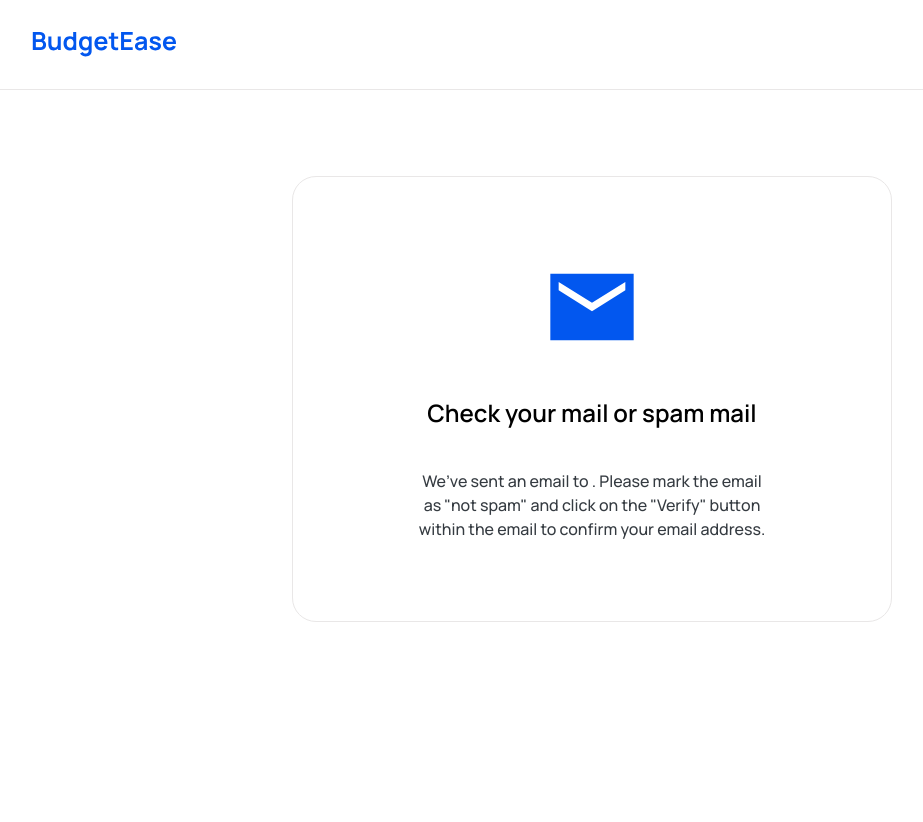
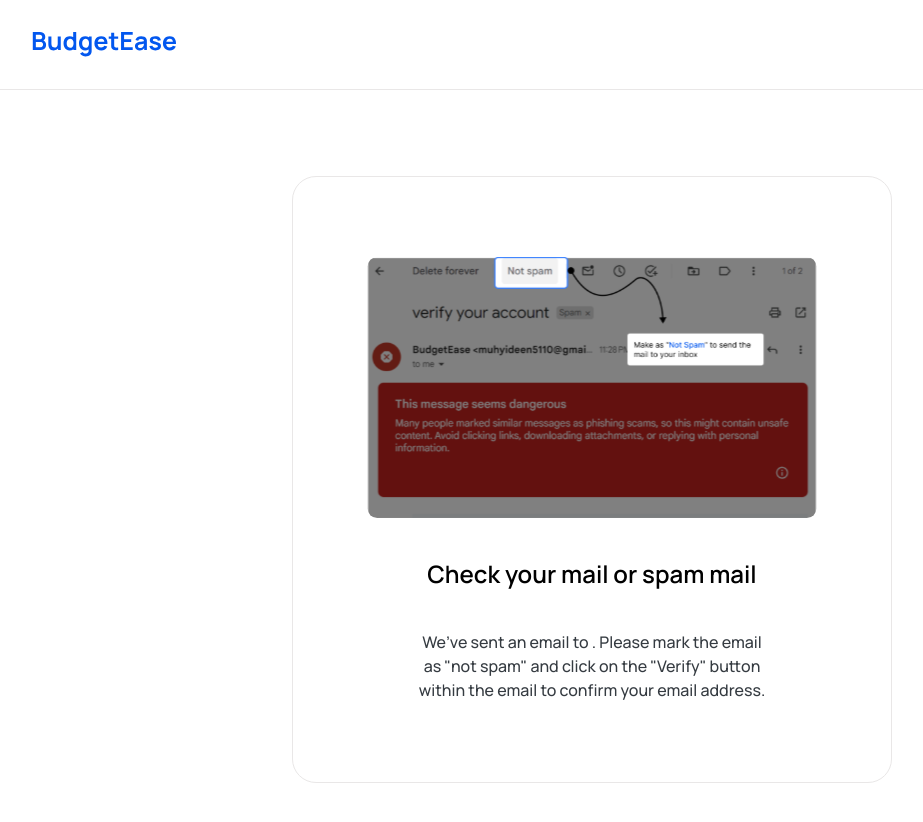
Before and after one commit to Hemdee1/hackops-budgetease, a Next.js app: page /create/email in a window 1280 px wide. Shown: the top 822 px of the page, without its empty margins (48-971 px from the left). Before the commit the page ends 800 px from the top, so only its background shows below. Built offline with nearby package versions, Linux system fonts and the light colour scheme.

Commit message:
update forget password email

```diff
--- a/src/pages/create/email.tsx
+++ b/src/pages/create/email.tsx
@@ -12,7 +12,15 @@
 
       <div className="w-[600px] space-y-10 mt-20 max-w-full mx-auto border-gray4 border  rounded-3xl px-5 sm:px-10 py-20">
         <div className="flex justify-center items-center">
-          <MailIcon />
+          {/* <MailIcon /> */}
+          <Image
+            src="/images/email.svg"
+            alt="email template"
+            width={0}
+            height={0}
+            sizes="100vw"
+            className="h-auto w-[450px]"
+          />
         </div>
 
         <h2 className="text-2xl font-semibold text-center">
```
